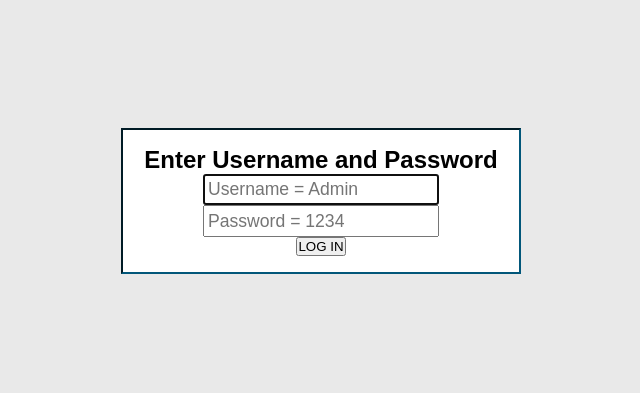
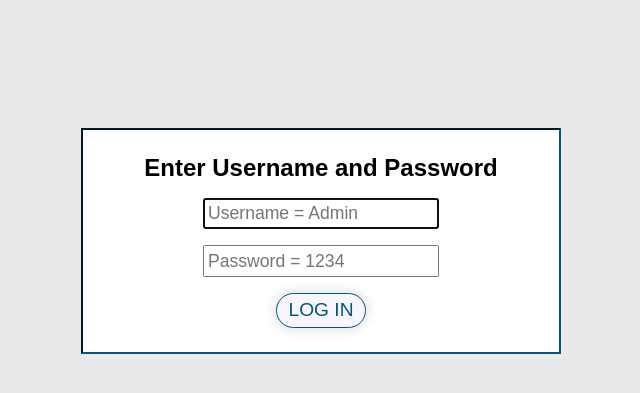
Before and after one commit to zgs3/Content_management_system_PHP, a PHP site: template src/views/Admin/admin.php in a window 1280 px wide. Shown: the top 393 px of the page, without its empty margins (319-959 px from the left). Run offline with PHP 8.4, Linux system fonts and the light colour scheme; the template is opened without the code that fills it, so the values that code supplies are empty.

Commit message:
Some CSS improvements for 404 and login pages.

```diff
--- a/src/styles/styles.css
+++ b/src/styles/styles.css
@@ -33,8 +33,13 @@ header li {
   border: 1px solid var(--gray);
 }
 
+.container th:nth-child(1) {
+  min-width: 22.5rem;
+}
+
 .container th:nth-child(2) {
-  width: 15%;
+  width: 18%;
+  min-width: 11.5rem;
 }
 
 .container tr {
@@ -59,6 +64,10 @@ header li {
   margin-right: 1rem;
 }
 
+.container table div {
+  width: 90%;
+}
+
 .mainLink,
 .logOutBtn {
   text-decoration: none;
@@ -74,7 +83,8 @@ header li {
 }
 
 .mainLink:hover,
-.logOutBtn:hover {
+.logOutBtn:hover,
+#loginForm button:hover {
   color: var(--lightgray);
   background-color: var(--blue);
 }
@@ -172,8 +182,13 @@ header li {
   margin: 1rem auto;
 }
 
+.page404 img {
+  height: 100vh;
+  width: 100%;
+}
+
 #loginForm {
-  width: 25rem;
+  width: 30rem;
   margin: 8rem auto;
   padding: 1rem;
   text-align: center;
@@ -181,6 +196,28 @@ header li {
   background-color: var(--white);
 }
 
+#loginForm h2,
+#loginForm input,
+#loginForm button {
+  margin: .5rem;
+}
+
+#loginForm button {
+  padding: .35rem .7rem;
+  font-size: 1.2rem;
+  color: var(--blue);
+  border: 1px solid var(--blue);
+  border-radius: 25px;
+  background-color: var(--lightgray);
+  box-shadow: 0px 0px 10px 3px rgba(0, 0, 0, 0.1);
+  transition-duration: .3s;
+  cursor: pointer;
+}
+
+#loginForm h4 {
+  color: var(--red);
+}
+
 input, textarea {
   padding: .2rem;
   font-size: 1.1rem;
--- a/src/views/Template.php
+++ b/src/views/Template.php
@@ -30,7 +30,9 @@
       foreach ($pages as $page) {
         if ($page->getTitle() === $currentPage) {
           $content = $page->getContent();
+          print("<div>");
           print($content);
+          print("</div>");
         }
       }
       ?>
```
Also changed, not shown: src/views/404.php (+19 -1 lines).
